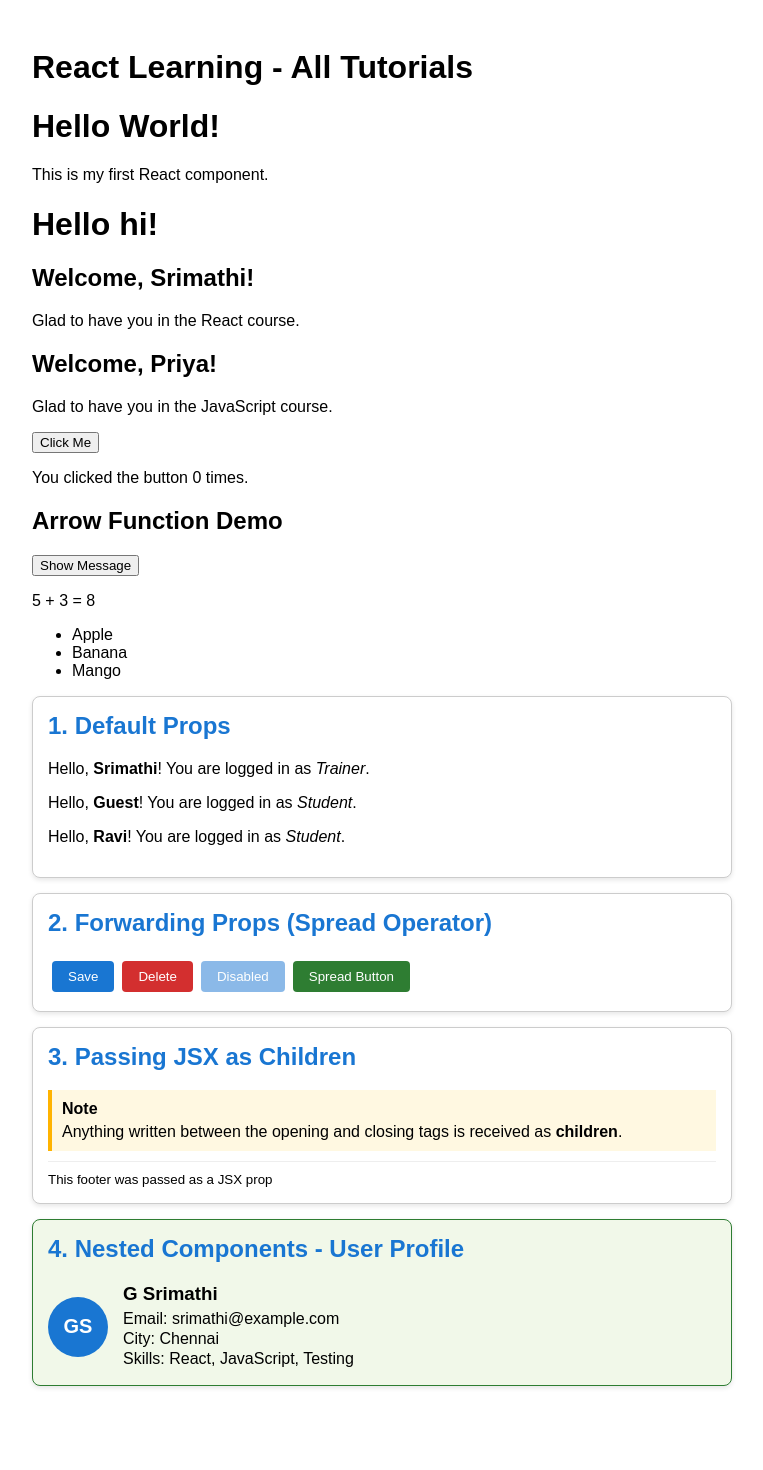
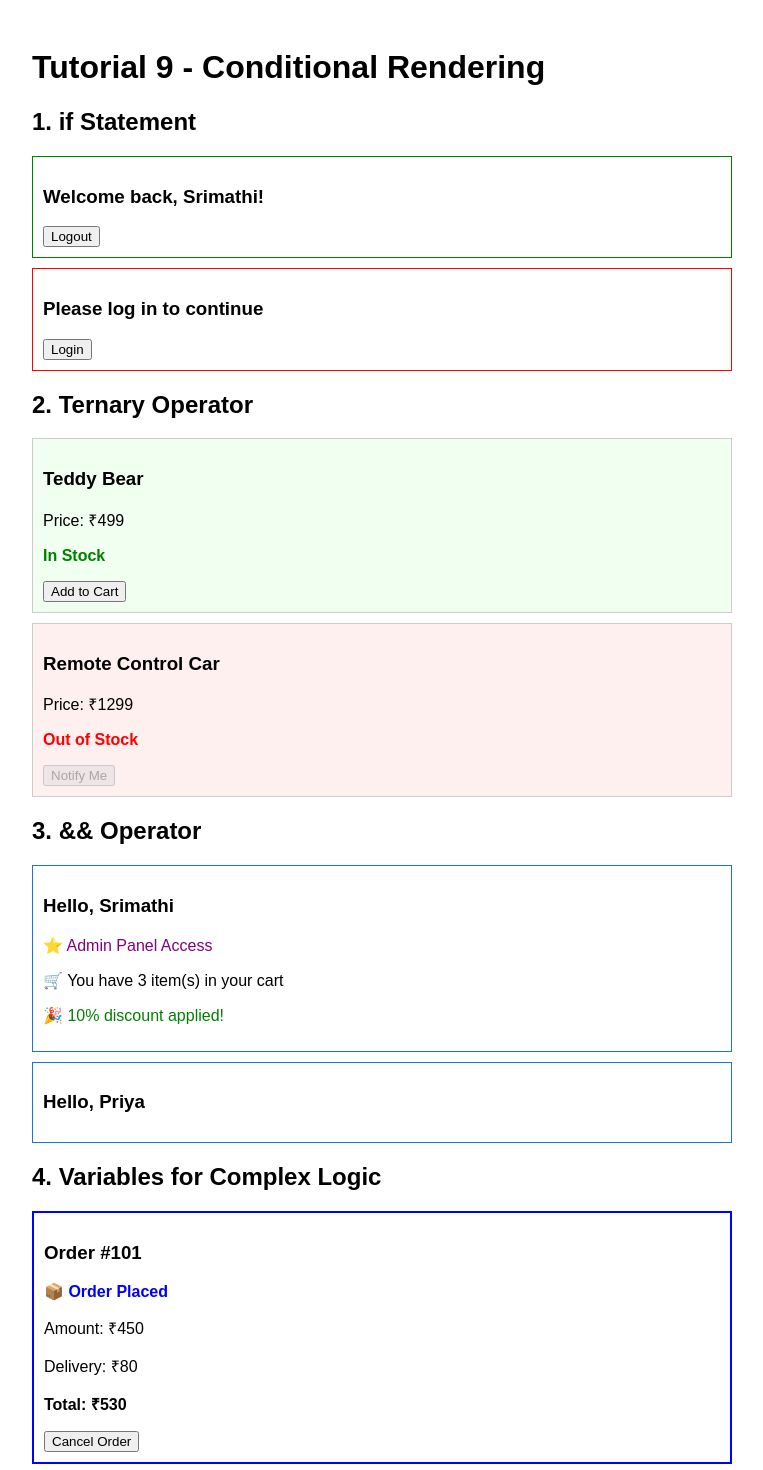
Before and after one commit to gsrimathimsc-dotcom/react-learning, a React (Vite) app in the folder tutorial2-app/: page / in a window 1280 px wide. Shown: the top 1470 px of the page, without its empty margins (258-1021 px from the left). Before the commit the page ends 1429 px from the top, so only its background shows below. Built offline with nearby package versions, Linux system fonts and the light colour scheme.

Commit message:
4 ways of conditional rendering completed

```diff
--- /dev/null
+++ b/tutorial2-app/src/AndOperatorDemo.jsx
@@ -0,0 +1,27 @@
+// AndOperatorDemo.jsx
+// condition && <JSX>
+// true  → shows the JSX
+// false → shows nothing
+
+function AndOperatorDemo({ name, isAdmin, cartCount, discount }) {
+  return (
+    <div
+      style={{ border: "1px solid #1976d2", padding: "10px", margin: "10px 0" }}
+    >
+      <h3>Hello, {name}</h3>
+
+      {/* shown only for admins */}
+      {isAdmin && <p style={{ color: "purple" }}>⭐ Admin Panel Access</p>}
+
+      {/* shown only if the cart has items */}
+      {cartCount > 0 && <p>🛒 You have {cartCount} item(s) in your cart</p>}
+
+      {/* shown only if there's a discount */}
+      {discount > 0 && (
+        <p style={{ color: "green" }}>🎉 {discount}% discount applied!</p>
+      )}
+    </div>
+  );
+}
+
+export default AndOperatorDemo;
--- a/tutorial2-app/src/App.jsx
+++ b/tutorial2-app/src/App.jsx
@@ -1,25 +1,48 @@
-import HelloWorld from "./HelloWorld";      // remove if you don't have HelloWorld.jsx
-import Welcome from "./Welcome";
-import Button from "./Button";
-import ArrowDemo from "./ArrowDemo";
-import PropsPatterns from "./PropsPatterns";
+// App.jsx
+import IfStatementDemo from "./IfStatementDemo";
+import TernaryDemo from "./TernaryDemo";
+import AndOperatorDemo from "./AndOperatorDemo";
+import VariableDemo from "./VariableDemo";
 
 function App() {
   return (
-    <div style={{ fontFamily: "Arial", padding: "20px", maxWidth: "700px", margin: "0 auto" }}>
-      <h1>React Learning - All Tutorials</h1>
+    <div
+      style={{
+        fontFamily: "Arial",
+        padding: "20px",
+        maxWidth: "700px",
+        margin: "0 auto",
+      }}
+    >
+      <h1>Tutorial 9 - Conditional Rendering</h1>
 
-      <HelloWorld />
+      <h2>1. if Statement</h2>
+      <IfStatementDemo isLoggedIn={true} name="Srimathi" />
+      <IfStatementDemo isLoggedIn={false} />
 
-      <Welcome name="Srimathi" course="React" />
-      <Welcome name="Priya" course="JavaScript" />
+      <h2>2. Ternary Operator</h2>
+      <TernaryDemo title="Teddy Bear" price={499} inStock={true} />
+      <TernaryDemo title="Remote Control Car" price={1299} inStock={false} />
 
-      <Button />
+      <h2>3. && Operator</h2>
+      <AndOperatorDemo
+        name="Srimathi"
+        isAdmin={true}
+        cartCount={3}
+        discount={10}
+      />
+      <AndOperatorDemo
+        name="Priya"
+        isAdmin={false}
+        cartCount={0}
+        discount={0}
+      />
 
-      <ArrowDemo />
-
-
-      <PropsPatterns />
+      <h2>4. Variables for Complex Logic</h2>
+      <VariableDemo orderId={101} status="placed" amount={450} />
+      <VariableDemo orderId={102} status="shipped" amount={750} />
+      <VariableDemo orderId={103} status="delivered" amount={1500} />
+      <VariableDemo orderId={104} status="cancelled" amount={300} />
     </div>
   );
 }
--- /dev/null
+++ b/tutorial2-app/src/IfStatementDemo.jsx
@@ -0,0 +1,26 @@
+// IfStatementDemo.jsx
+// if statements can't go inside JSX, so they go BEFORE return.
+
+function IfStatementDemo({ isLoggedIn, name }) {
+  if (isLoggedIn) {
+    return (
+      <div
+        style={{ border: "1px solid green", padding: "10px", margin: "10px 0" }}
+      >
+        <h3>Welcome back, {name}!</h3>
+        <button>Logout</button>
+      </div>
+    );
+  } else {
+    return (
+      <div
+        style={{ border: "1px solid red", padding: "10px", margin: "10px 0" }}
+      >
+        <h3>Please log in to continue</h3>
+        <button>Login</button>
+      </div>
+    );
+  }
+}
+
+export default IfStatementDemo;
--- /dev/null
+++ b/tutorial2-app/src/TernaryDemo.jsx
@@ -0,0 +1,33 @@
+// TernaryDemo.jsx
+// Ternary: condition ? (if true) : (if false)
+// It's an expression, so it works inside { } in JSX.
+
+function TernaryDemo({ title, price, inStock }) {
+  return (
+    <div
+      style={{
+        border: "1px solid #ccc",
+        padding: "10px",
+        margin: "10px 0",
+        backgroundColor: inStock ? "#f0fff0" : "#fff0f0", // ternary in a style
+      }}
+    >
+      <h3>{title}</h3>
+      <p>Price: ₹{price}</p>
+
+      {/* ternary for text */}
+      <p style={{ color: inStock ? "green" : "red", fontWeight: "bold" }}>
+        {inStock ? "In Stock" : "Out of Stock"}
+      </p>
+
+      {/* ternary to choose between two elements */}
+      {inStock ? (
+        <button>Add to Cart</button>
+      ) : (
+        <button disabled>Notify Me</button>
+      )}
+    </div>
+  );
+}
+
+export default TernaryDemo;
--- /dev/null
+++ b/tutorial2-app/src/VariableDemo.jsx
@@ -0,0 +1,68 @@
+// VariableDemo.jsx
+// Work out the logic BEFORE return, store the result in variables,
+// then just use {variable} inside the JSX.
+
+function VariableDemo({ orderId, status, amount }) {
+  // ----- Logic 1: choose a message and color for each status -----
+  let statusMessage;
+  let statusColor;
+
+  if (status === "placed") {
+    statusMessage = "📦 Order Placed";
+    statusColor = "blue";
+  } else if (status === "shipped") {
+    statusMessage = "🚚 Order Shipped";
+    statusColor = "orange";
+  } else if (status === "delivered") {
+    statusMessage = "✅ Order Delivered";
+    statusColor = "green";
+  } else if (status === "cancelled") {
+    statusMessage = "❌ Order Cancelled";
+    statusColor = "red";
+  } else {
+    statusMessage = "❓ Unknown Status";
+    statusColor = "gray";
+  }
+
+  // ----- Logic 2: work out the delivery charge -----
+  let deliveryCharge;
+  if (amount >= 1000) {
+    deliveryCharge = 0; // free delivery
+  } else if (amount >= 500) {
+    deliveryCharge = 40;
+  } else {
+    deliveryCharge = 80;
+  }
+
+  const total = amount + deliveryCharge;
+
+  // ----- Logic 3: store JSX in a variable -----
+  let actionButton = null;
+  if (status === "placed") {
+    actionButton = <button>Cancel Order</button>;
+  } else if (status === "delivered") {
+    actionButton = <button>Write a Review</button>;
+  }
+
+  // ----- The JSX stays short and clean -----
+  return (
+    <div
+      style={{
+        border: `2px solid ${statusColor}`,
+        padding: "10px",
+        margin: "10px 0",
+      }}
+    >
+      <h3>Order #{orderId}</h3>
+      <p style={{ color: statusColor, fontWeight: "bold" }}>{statusMessage}</p>
+      <p>Amount: ₹{amount}</p>
+      <p>Delivery: {deliveryCharge === 0 ? "FREE" : `₹${deliveryCharge}`}</p>
+      <p>
+        <b>Total: ₹{total}</b>
+      </p>
+      {actionButton}
+    </div>
+  );
+}
+
+export default VariableDemo;
```
